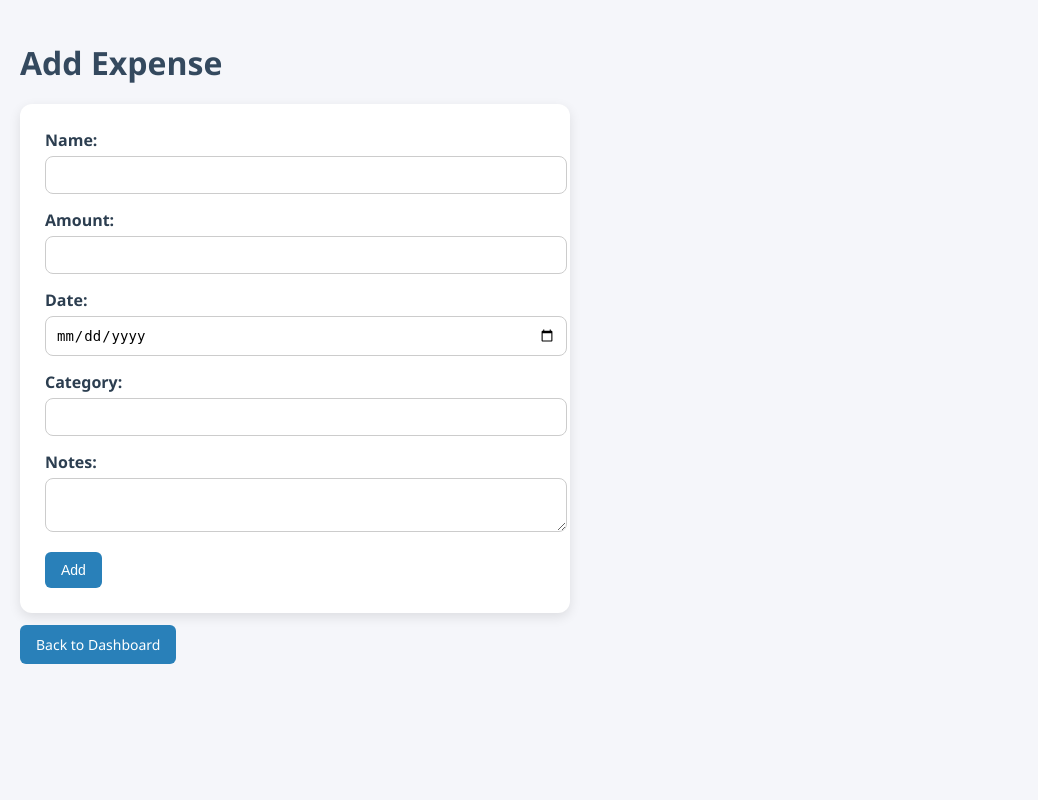
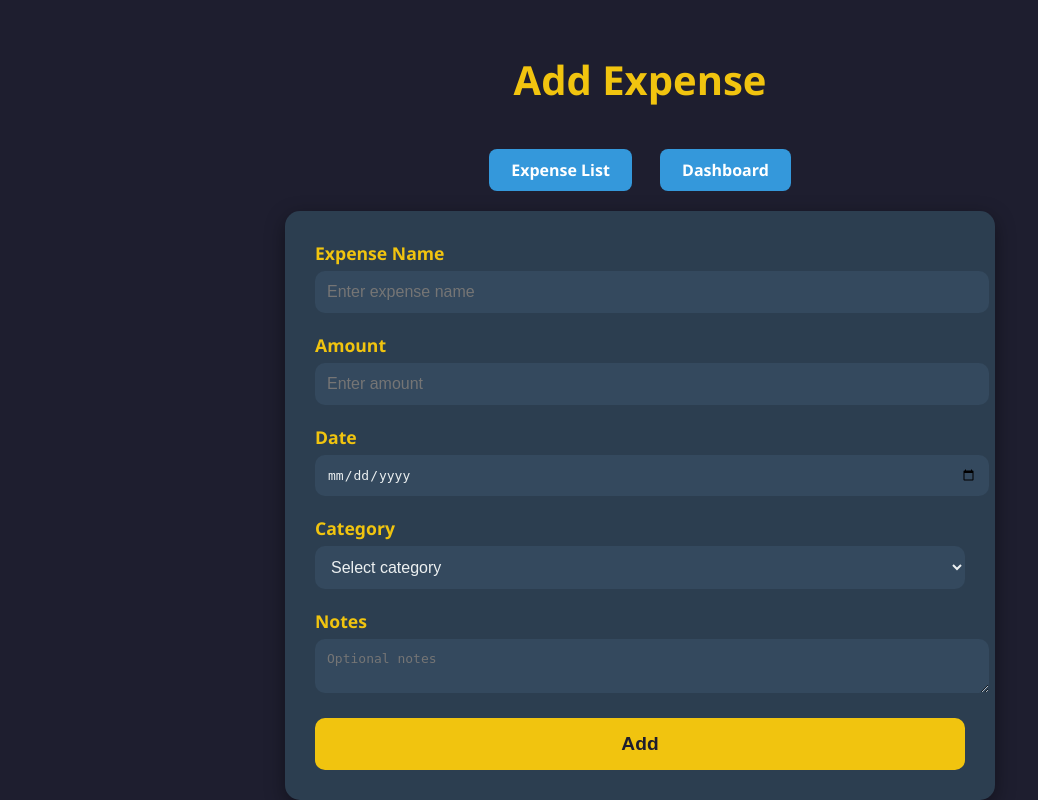
Before and after one commit to Resh-0923/Personal_Expense_Tracker, a Flask app: template templates/add_edit_expense.html in a window 1280 px wide. Shown: the whole page, without its empty margins (0-1038 px from the left). Run offline with Flask 3, Linux system fonts and the light colour scheme; the template is opened without the code that fills it, so the values that code supplies are empty; parts of the project's set-up code (start-up, migrations or seed data) failed here and were passed over.

Commit message:
Updated add_edit_expense.html design and fixed form styling

```diff
--- a/templates/add_edit_expense.html
+++ b/templates/add_edit_expense.html
@@ -1,24 +1,138 @@
 <!DOCTYPE html>
 <html>
 <head>
+    <meta charset="UTF-8">
     <title>{{ 'Edit' if expense else 'Add' }} Expense</title>
-    <link rel="stylesheet" href="/static/style.css">
+    <style>
+        body {
+            margin: 0;
+            font-family: 'Segoe UI', sans-serif;
+            background: #1e1e2f;
+            color: #fff;
+            display: flex;
+            flex-direction: column;
+            align-items: center;
+        }
+
+        h1 {
+            color: #f1c40f;
+            text-align: center;
+            padding: 25px 0;
+            font-size: 2.5em;
+        }
+
+        .nav-links {
+            text-align: center;
+            margin-bottom: 30px;
+        }
+
+        .nav-links a {
+            margin: 0 12px;
+            padding: 10px 22px;
+            background: #3498db;
+            color: #fff;
+            text-decoration: none;
+            font-weight: 600;
+            border-radius: 8px;
+            transition: 0.3s;
+        }
+
+        .nav-links a:hover { background: #2980b9; }
+
+        .form-container {
+            width: 80%;
+            max-width: 650px;
+            background: #2c3e50;
+            padding: 30px;
+            border-radius: 15px;
+            box-shadow: 0 6px 20px rgba(0,0,0,0.4);
+        }
+
+        form label {
+            display: block;
+            margin-bottom: 6px;
+            font-weight: 600;
+            color: #f1c40f;
+            font-size: 1.1em;
+        }
+
+        form input, form select, form textarea {
+            width: 100%;
+            padding: 12px;
+            margin-bottom: 20px;
+            border: none;
+            border-radius: 10px;
+            background-color: #34495e;
+            color: #ecf0f1;
+            font-size: 1em;
+        }
+
+        form input:focus, form select:focus, form textarea:focus {
+            outline: 2px solid #f1c40f;
+        }
+
+        form button {
+            width: 100%;
+            padding: 15px;
+            background-color: #f1c40f;
+            color: #1e1e2f;
+            border: none;
+            border-radius: 10px;
+            font-size: 1.2em;
+            font-weight: 600;
+            cursor: pointer;
+            transition: 0.3s;
+        }
+
+        form button:hover {
+            background-color: #d4ac0d;
+        }
+
+        @media (max-width: 768px) {
+            .form-container {
+                padding: 20px;
+            }
+        }
+    </style>
 </head>
 <body>
-    <h1>{{ 'Edit' if expense else 'Add' }} Expense</h1>
+
+<h1>{{ 'Edit' if expense else 'Add' }} Expense</h1>
+
+<div class="nav-links">
+    <a href="/expenses">Expense List</a>
+    <a href="/dashboard">Dashboard</a>
+</div>
+
+<div class="form-container">
     <form method="POST">
-        <label>Name:</label>
-        <input type="text" name="name" value="{{ expense.name if expense else '' }}" required>
-        <label>Amount:</label>
-        <input type="number" step="0.01" name="amount" value="{{ expense.amount if expense else '' }}" required>
-        <label>Date:</label>
-        <input type="date" name="date" value="{{ expense.date if expense else '' }}" required>
-        <label>Category:</label>
-        <input type="text" name="category" value="{{ expense.category if expense else '' }}">
-        <label>Notes:</label>
-        <textarea name="notes">{{ expense.notes if expense else '' }}</textarea>
+        <label for="name">Expense Name</label>
+        <input type="text" id="name" name="name" placeholder="Enter expense name"
+               value="{{ expense.name if expense else '' }}" required>
+
+        <label for="amount">Amount</label>
+        <input type="number" id="amount" name="amount" placeholder="Enter amount" step="0.01"
+               value="{{ expense.amount if expense else '' }}" required>
+
+        <label for="date">Date</label>
+        <input type="date" id="date" name="date" value="{{ expense.date if expense else '' }}" required>
+
+        <label for="category">Category</label>
+        <select id="category" name="category">
+            <option value="" {% if not expense or not expense.category %}selected{% endif %}>Select category</option>
+            <option value="Food" {% if expense and expense.category == 'Food' %}selected{% endif %}>Food</option>
+            <option value="Transport" {% if expense and expense.category == 'Transport' %}selected{% endif %}>Transport</option>
+            <option value="Entertainment" {% if expense and expense.category == 'Entertainment' %}selected{% endif %}>Entertainment</option>
+            <option value="Utilities" {% if expense and expense.category == 'Utilities' %}selected{% endif %}>Utilities</option>
+            <option value="Other" {% if expense and expense.category == 'Other' %}selected{% endif %}>Other</option>
+        </select>
+
+        <label for="notes">Notes</label>
+        <textarea id="notes" name="notes" placeholder="Optional notes">{{ expense.notes if expense else '' }}</textarea>
+
         <button type="submit">{{ 'Update' if expense else 'Add' }}</button>
     </form>
-    <a href="/dashboard">Back to Dashboard</a>
+</div>
+
 </body>
 </html>
```
